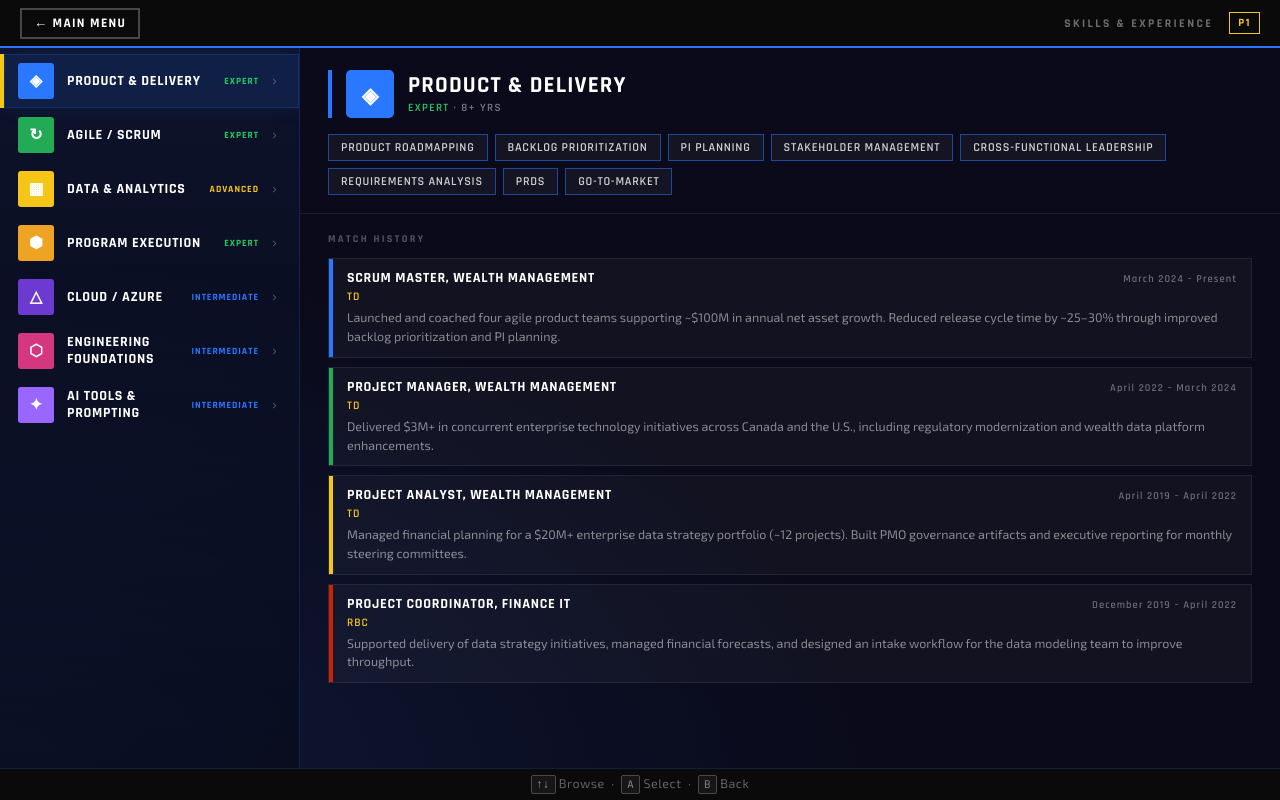
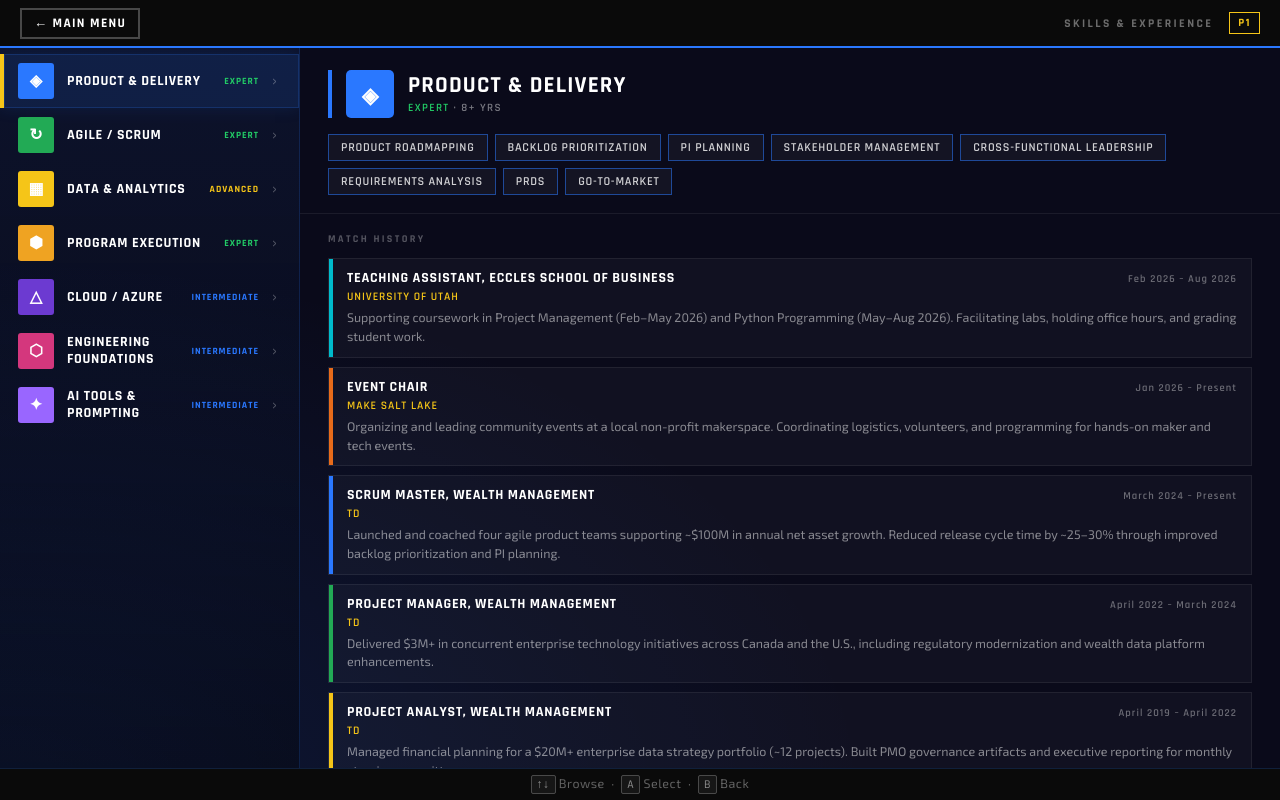
Before and after one commit to atgko/ssbu-portfolio, a React (Vite) app: page /skills in a window 1280 px wide. Built offline with nearby package versions, Linux system fonts and the light colour scheme; no server answers.

Commit message:
feat: add TA and Make Salt Lake roles to Skills experience timeline
Teaching Assistant (Eccles School of Business, U of Utah) and Event
Chair (Make Salt Lake) added to the Match History section. Backlog
updated: Skills timeline and OG meta tags items closed out.

```diff
--- a/src/pages/Skills.tsx
+++ b/src/pages/Skills.tsx
@@ -121,6 +121,24 @@ const CATEGORIES: SkillCategory[] = [
 ]
 
 const EXPERIENCE: ExperienceEntry[] = [
+  {
+    id: 'uofutah-ta',
+    title: 'Teaching Assistant, Eccles School of Business',
+    org: 'University of Utah',
+    period: 'Feb 2026 – Aug 2026',
+    details:
+      'Supporting coursework in Project Management (Feb–May 2026) and Python Programming (May–Aug 2026). Facilitating labs, holding office hours, and grading student work.',
+    color: '#00bbcc',
+  },
+  {
+    id: 'make-slc',
+    title: 'Event Chair',
+    org: 'Make Salt Lake',
+    period: 'Jan 2026 – Present',
+    details:
+      'Organizing and leading community events at a local non-profit makerspace. Coordinating logistics, volunteers, and programming for hands-on maker and tech events.',
+    color: '#e86b1a',
+  },
   {
     id: 'td-sm',
     title: 'Scrum Master, Wealth Management',
```
Also changed, not shown: 1 other file (tests, documents, lock files or other folders).
